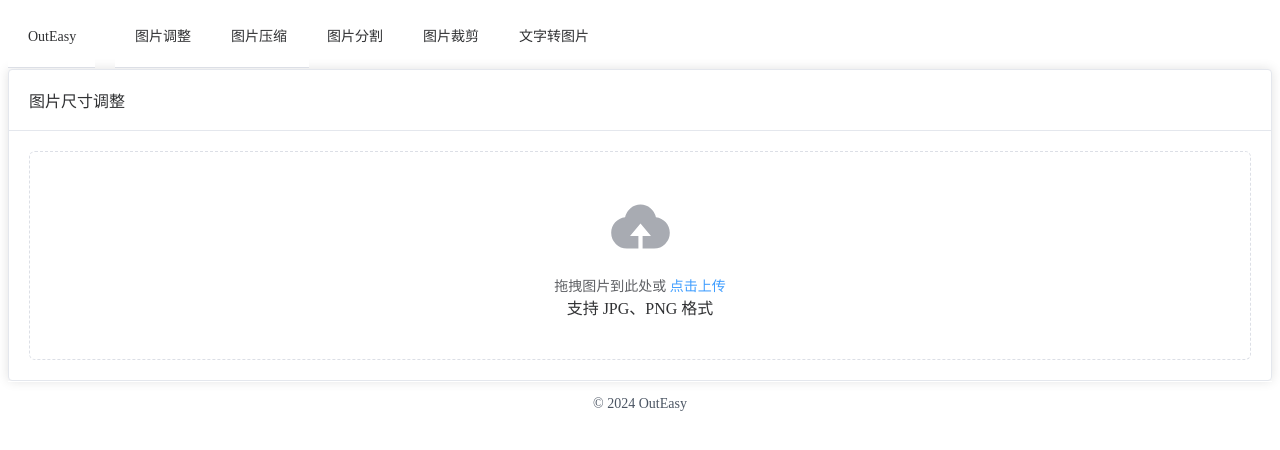
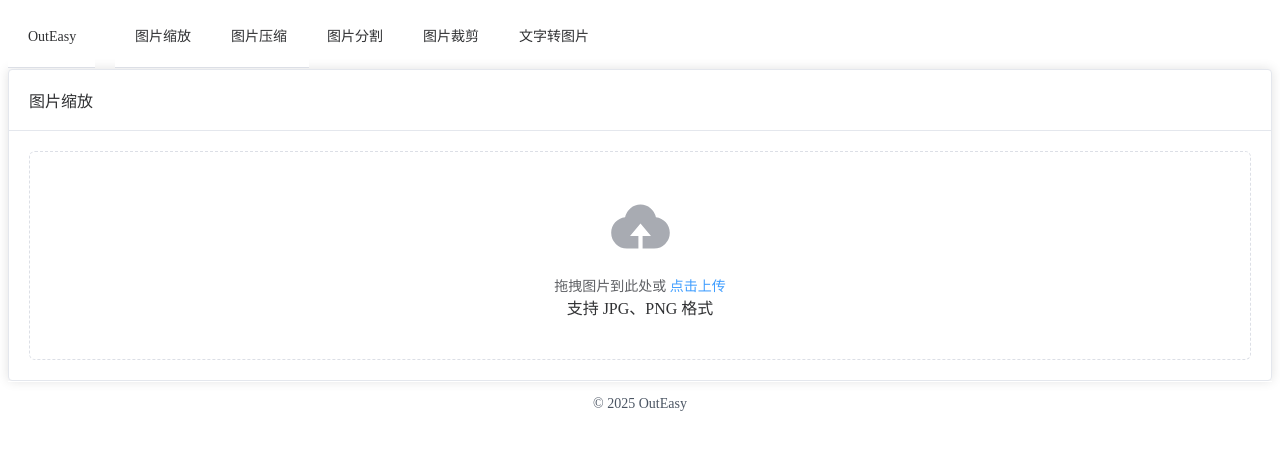
Before and after one commit to tooleasy/tooleasy.github.io, a Nuxt app: page /resize in a window 1280 px wide. Shown: the top 450 px of the page. Built offline with nearby package versions, Linux system fonts and the light colour scheme.

Commit message:
修改名称

```diff
--- a/components/Footer.vue
+++ b/components/Footer.vue
@@ -5,7 +5,7 @@
       <el-col :span="24">
         <!-- el-col 用于创建列布局，span="24" 表示占据整行 -->
         <div class="text-center">
-          <p class="text-gray-600 text-sm">&copy; 2024 OutEasy</p>
+          <p class="text-gray-600 text-sm">&copy; 2025 OutEasy</p>
         </div>
       </el-col>
     </el-row>
--- a/components/Header.vue
+++ b/components/Header.vue
@@ -13,7 +13,7 @@
         <el-col :span="4">
           <el-menu mode="horizontal" router :ellipsis="false">
             <el-menu-item index="/resize">
-              <span>图片调整</span>
+              <span>图片缩放</span>
             </el-menu-item>
             <el-menu-item index="/compress">
               <span>图片压缩</span>
--- a/pages/resize.vue
+++ b/pages/resize.vue
@@ -3,7 +3,7 @@
     <el-card>
       <template #header>
         <div class="text-center">
-          <span class="text-xl font-medium">图片尺寸调整</span>
+          <span class="text-xl font-medium">图片缩放</span>
         </div>
       </template>
 
```
